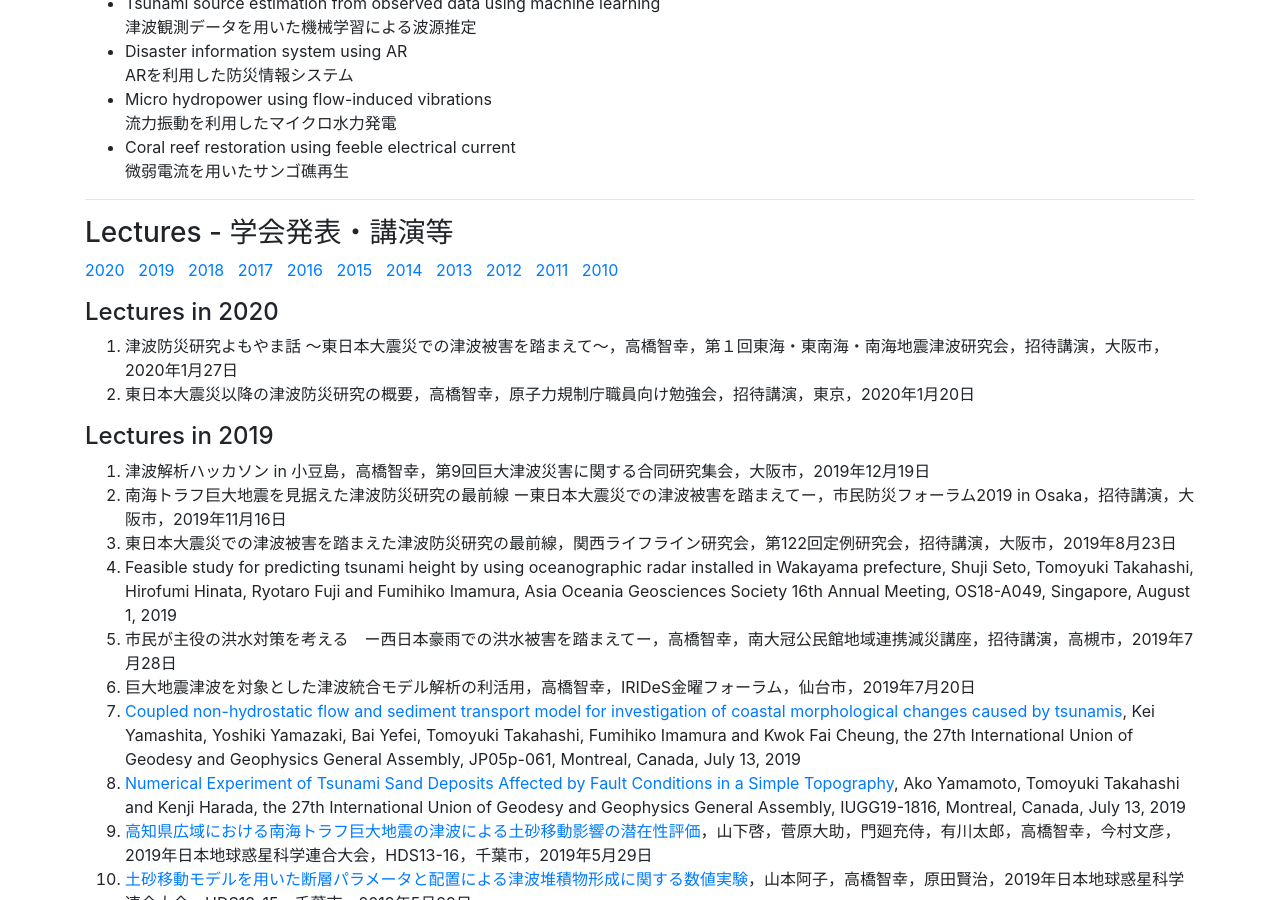
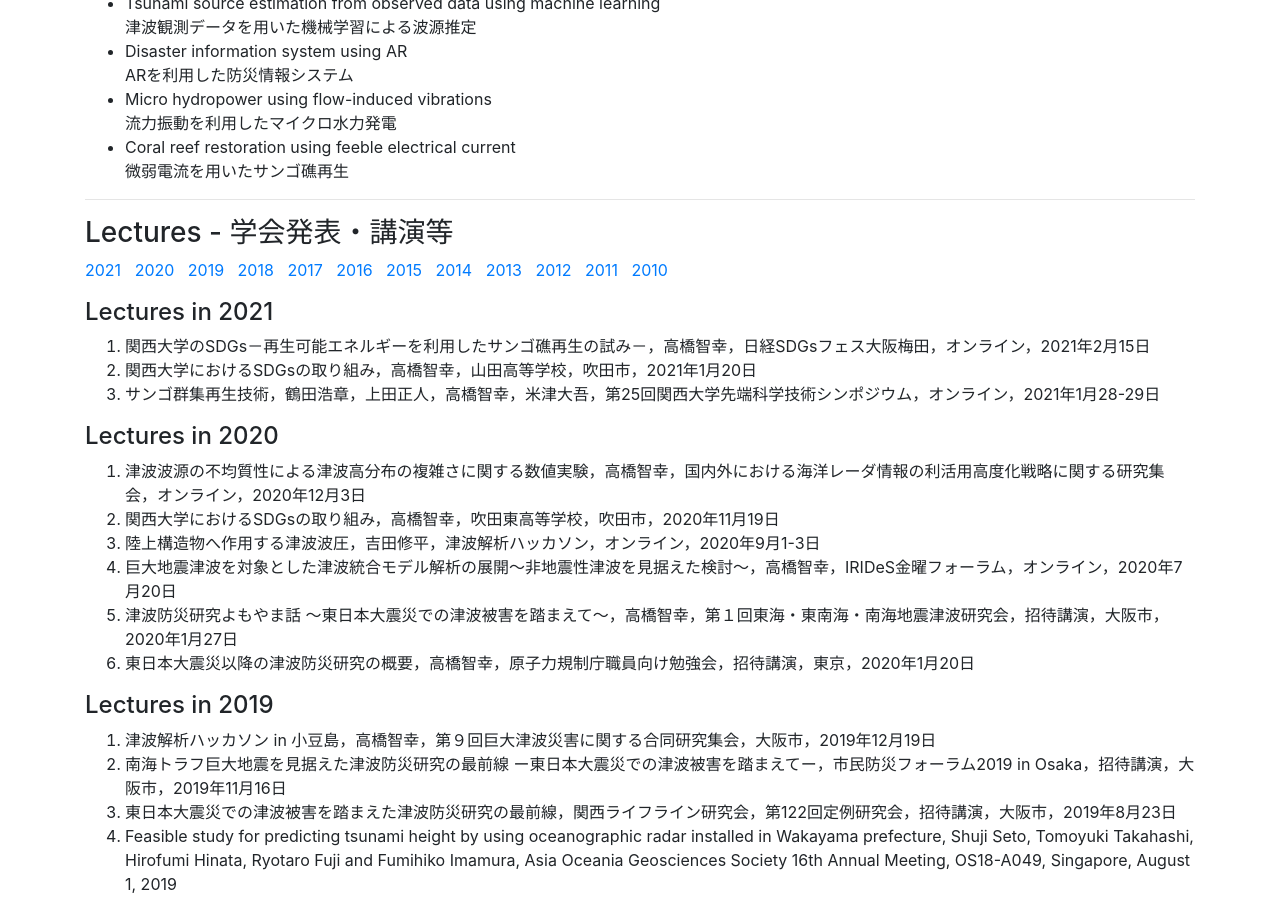
Before and after one commit to tkhslab/tkhslab.github.io, a Jekyll site: the page built from research.md, in a window 1280 px wide and 900 px high, scrolled down 474 px. Built offline with Jekyll 4.4.1, drawn with Linux system fonts in a browser that asks for light colours; nearby versions of some CDN libraries.

Commit message:
update lectures

```diff
--- a/research.md
+++ b/research.md
@@ -24,14 +24,23 @@ title: Research
 ---
 
 ### Lectures - 学会発表・講演等
-[2020](#lectures-in-2020) &nbsp; [2019](#lectures-in-2019) &nbsp; [2018](#lectures-in-2018) &nbsp; [2017](#lectures-in-2017) &nbsp; [2016](#lectures-in-2016) &nbsp; [2015](#lectures-in-2015) &nbsp; [2014](#lectures-in-2014) &nbsp; [2013](#lectures-in-2013) &nbsp; [2012](#lectures-in-2012) &nbsp; [2011](#lectures-in-2011) &nbsp; [2010](#lectures-in-2010)
+[2021](#lectures-in-2021) &nbsp; [2020](#lectures-in-2020) &nbsp; [2019](#lectures-in-2019) &nbsp; [2018](#lectures-in-2018) &nbsp; [2017](#lectures-in-2017) &nbsp; [2016](#lectures-in-2016) &nbsp; [2015](#lectures-in-2015) &nbsp; [2014](#lectures-in-2014) &nbsp; [2013](#lectures-in-2013) &nbsp; [2012](#lectures-in-2012) &nbsp; [2011](#lectures-in-2011) &nbsp; [2010](#lectures-in-2010)
+
+#### Lectures in 2021
+0. 関西大学のSDGs－再生可能エネルギーを利用したサンゴ礁再生の試み－，高橋智幸，日経SDGsフェス大阪梅田，オンライン，2021年2月15日
+0. 関西大学におけるSDGsの取り組み，高橋智幸，山田高等学校，吹田市，2021年1月20日
+0. サンゴ群集再生技術，鶴田浩章，上田正人，高橋智幸，米津大吾，第25回関西大学先端科学技術シンポジウム，オンライン，2021年1月28-29日
 
 #### Lectures in 2020
+0. 津波波源の不均質性による津波高分布の複雑さに関する数値実験，高橋智幸，国内外における海洋レーダ情報の利活用高度化戦略に関する研究集会，オンライン，2020年12月3日
+0. 関西大学におけるSDGsの取り組み，高橋智幸，吹田東高等学校，吹田市，2020年11月19日
+0. 陸上構造物へ作用する津波波圧，吉田修平，津波解析ハッカソン，オンライン，2020年9月1-3日
+0. 巨大地震津波を対象とした津波統合モデル解析の展開〜非地震性津波を見据えた検討〜，高橋智幸，IRIDeS金曜フォーラム，オンライン，2020年7月20日
 0. 津波防災研究よもやま話 〜東日本大震災での津波被害を踏まえて〜，高橋智幸，第１回東海・東南海・南海地震津波研究会，招待講演，大阪市，2020年1月27日
 0. 東日本大震災以降の津波防災研究の概要，高橋智幸，原子力規制庁職員向け勉強会，招待講演，東京，2020年1月20日
 
 #### Lectures in 2019
-0. 津波解析ハッカソン in 小豆島，高橋智幸，第9回巨大津波災害に関する合同研究集会，大阪市，2019年12月19日
+0. 津波解析ハッカソン in 小豆島，高橋智幸，第９回巨大津波災害に関する合同研究集会，大阪市，2019年12月19日
 0. 南海トラフ巨大地震を見据えた津波防災研究の最前線 ー東日本大震災での津波被害を踏まえてー，市民防災フォーラム2019 in Osaka，招待講演，大阪市，2019年11月16日
 0. 東日本大震災での津波被害を踏まえた津波防災研究の最前線，関西ライフライン研究会，第122回定例研究会，招待講演，大阪市，2019年8月23日
 0. Feasible study for predicting tsunami height by using oceanographic radar installed in Wakayama prefecture, Shuji Seto, Tomoyuki Takahashi, Hirofumi Hinata, Ryotaro Fuji and Fumihiko Imamura, Asia Oceania Geosciences Society 16th Annual Meeting, OS18-A049, Singapore, August 1, 2019
```
